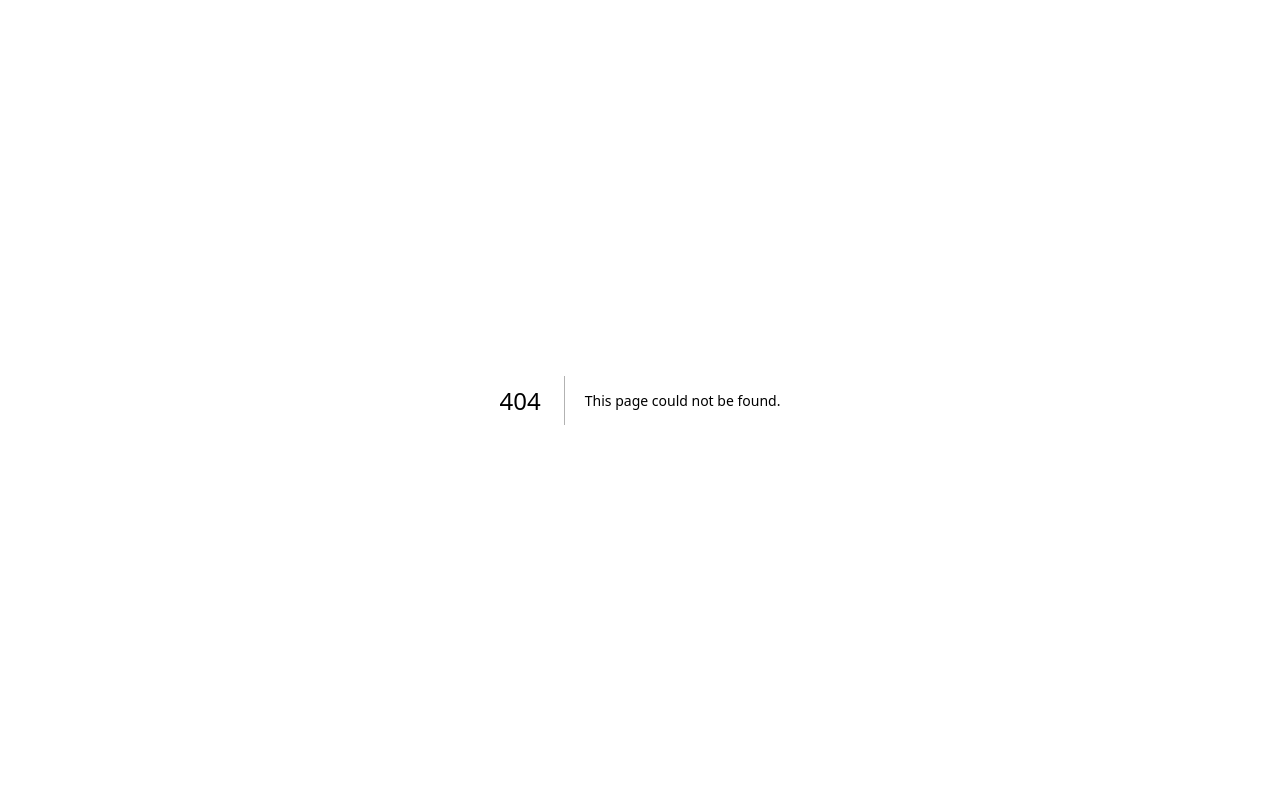
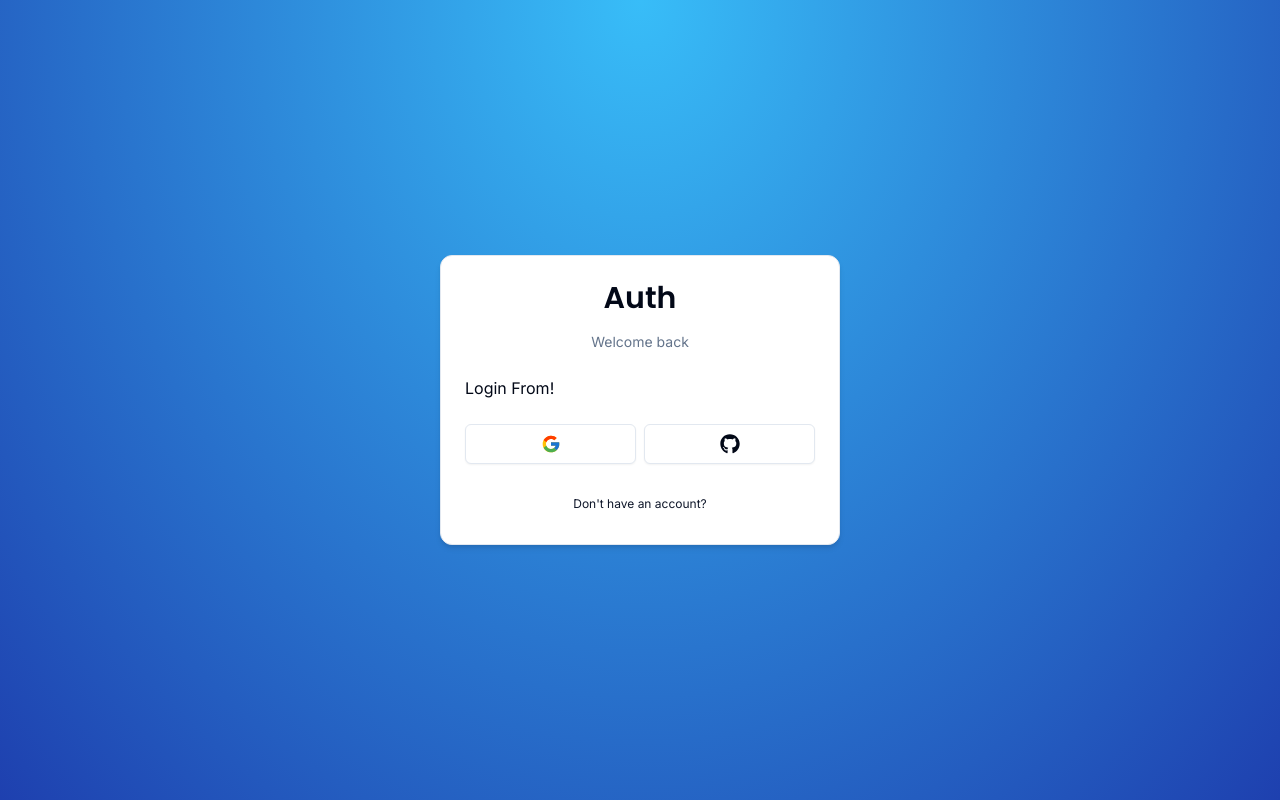
Before and after one commit to KVIKERITAS/next-auth, a Next.js app: page /auth/login in a window 1280 px wide. Before the commit this address had no page. Built offline with nearby package versions, Linux system fonts and the light colour scheme.

Commit message:
Card wrapper

```diff
--- /dev/null
+++ b/app/auth/layout.tsx
@@ -0,0 +1,9 @@
+const AuthLayout = ({ children }: { children: React.ReactNode }) => {
+	return (
+		<div className='h-full flex items-center justify-center bg-[radial-gradient(ellipse_at_top,_var(--tw-gradient-stops))] from-sky-400 to-blue-800'>
+			{children}
+		</div>
+	)
+}
+
+export default AuthLayout
--- /dev/null
+++ b/app/auth/login/page.tsx
@@ -0,0 +1,7 @@
+import { LoginForm } from '@/components/auth/LoginForm'
+
+const LoginPage = () => {
+	return <LoginForm />
+}
+
+export default LoginPage
--- /dev/null
+++ b/components/auth/BackButton.tsx
@@ -0,0 +1,17 @@
+'use client'
+
+import { Button } from '@/components/ui/button'
+import Link from 'next/link'
+
+type TBackButtonProps = {
+	href: string
+	label: string
+}
+
+export const BackButton = ({ href, label }: TBackButtonProps) => {
+	return (
+		<Button variant='link' className='font-normal w-full' size='sm' asChild>
+			<Link href={href}>{label}</Link>
+		</Button>
+	)
+}
--- /dev/null
+++ b/components/auth/CardWrapper.tsx
@@ -0,0 +1,39 @@
+'use client'
+
+import { BackButton } from '@/components/auth/BackButton'
+import { Header } from '@/components/auth/Header'
+import { Social } from '@/components/auth/Social'
+import { Card, CardContent, CardFooter, CardHeader } from '@/components/ui/card'
+
+type TCardWrapperProps = {
+	children: React.ReactNode
+	headerLabel: string
+	backButtonLabel: string
+	backButtonHref: string
+	showSocial?: boolean
+}
+
+export const CardWrapper = ({
+	children,
+	headerLabel,
+	backButtonLabel,
+	backButtonHref,
+	showSocial,
+}: TCardWrapperProps) => {
+	return (
+		<Card className='w-[400px] shadow-md'>
+			<CardHeader>
+				<Header label={headerLabel} />
+			</CardHeader>
+			<CardContent>{children}</CardContent>
+			{showSocial && (
+				<CardFooter>
+					<Social />
+				</CardFooter>
+			)}
+			<CardFooter>
+				<BackButton label={backButtonLabel} href={backButtonHref} />
+			</CardFooter>
+		</Card>
+	)
+}
--- /dev/null
+++ b/components/auth/Header.tsx
@@ -0,0 +1,17 @@
+import { cn } from '@/lib/utils'
+import { Poppins } from 'next/font/google'
+
+const font = Poppins({ subsets: ['latin'], weight: ['600'] })
+
+type THeaderProps = {
+	label: string
+}
+
+export const Header = ({ label }: THeaderProps) => {
+	return (
+		<div className='w-full flex flex-col gap-y-4 items-center justify-center'>
+			<h1 className={cn('text-3xl font-semibold', font.className)}>Auth</h1>
+			<p className='text-muted-foreground text-sm'>{label}</p>
+		</div>
+	)
+}
--- /dev/null
+++ b/components/auth/LoginForm.tsx
@@ -0,0 +1,14 @@
+import { CardWrapper } from '@/components/auth/CardWrapper'
+
+export const LoginForm = () => {
+	return (
+		<CardWrapper
+			headerLabel='Welcome back'
+			backButtonLabel="Don't have an account?"
+			backButtonHref='/auth/register'
+			showSocial
+		>
+			Login From!
+		</CardWrapper>
+	)
+}
--- /dev/null
+++ b/components/auth/Social.tsx
@@ -0,0 +1,18 @@
+'use client'
+
+import { Button } from '@/components/ui/button'
+import { FaGithub } from 'react-icons/fa'
+import { FcGoogle } from 'react-icons/fc'
+
+export const Social = () => {
+	return (
+		<div className='flex items-center w-full gap-x-2'>
+			<Button size='lg' className='w-full' variant='outline' onClick={() => {}}>
+				<FcGoogle className='h-5 w-5' />
+			</Button>
+			<Button size='lg' className='w-full' variant='outline' onClick={() => {}}>
+				<FaGithub className='h-5 w-5' />
+			</Button>
+		</div>
+	)
+}
--- /dev/null
+++ b/components/ui/card.tsx
@@ -0,0 +1,76 @@
+import * as React from "react"
+
+import { cn } from "@/lib/utils"
+
+const Card = React.forwardRef<
+  HTMLDivElement,
+  React.HTMLAttributes<HTMLDivElement>
+>(({ className, ...props }, ref) => (
+  <div
+    ref={ref}
+    className={cn(
+      "rounded-xl border bg-card text-card-foreground shadow",
+      className
+    )}
+    {...props}
+  />
+))
+Card.displayName = "Card"
+
+const CardHeader = React.forwardRef<
+  HTMLDivElement,
+  React.HTMLAttributes<HTMLDivElement>
+>(({ className, ...props }, ref) => (
+  <div
+    ref={ref}
+    className={cn("flex flex-col space-y-1.5 p-6", className)}
+    {...props}
+  />
+))
+CardHeader.displayName = "CardHeader"
+
+const CardTitle = React.forwardRef<
+  HTMLParagraphElement,
+  React.HTMLAttributes<HTMLHeadingElement>
+>(({ className, ...props }, ref) => (
+  <h3
+    ref={ref}
+    className={cn("font-semibold leading-none tracking-tight", className)}
+    {...props}
+  />
+))
+CardTitle.displayName = "CardTitle"
+
+const CardDescription = React.forwardRef<
+  HTMLParagraphElement,
+  React.HTMLAttributes<HTMLParagraphElement>
+>(({ className, ...props }, ref) => (
+  <p
+    ref={ref}
+    className={cn("text-sm text-muted-foreground", className)}
+    {...props}
+  />
+))
+CardDescription.displayName = "CardDescription"
+
+const CardContent = React.forwardRef<
+  HTMLDivElement,
+  React.HTMLAttributes<HTMLDivElement>
+>(({ className, ...props }, ref) => (
+  <div ref={ref} className={cn("p-6 pt-0", className)} {...props} />
+))
+CardContent.displayName = "CardContent"
+
+const CardFooter = React.forwardRef<
+  HTMLDivElement,
+  React.HTMLAttributes<HTMLDivElement>
+>(({ className, ...props }, ref) => (
+  <div
+    ref={ref}
+    className={cn("flex items-center p-6 pt-0", className)}
+    {...props}
+  />
+))
+CardFooter.displayName = "CardFooter"
+
+export { Card, CardHeader, CardFooter, CardTitle, CardDescription, CardContent }
--- a/package.json
+++ b/package.json
@@ -16,6 +16,7 @@
     "next": "14.0.4",
     "react": "^18",
     "react-dom": "^18",
+    "react-icons": "^5.0.0",
     "tailwind-merge": "^2.2.0",
     "tailwindcss-animate": "^1.0.7"
   },
```
Also changed, not shown: 1 other file (tests, documents, lock files or other folders).
